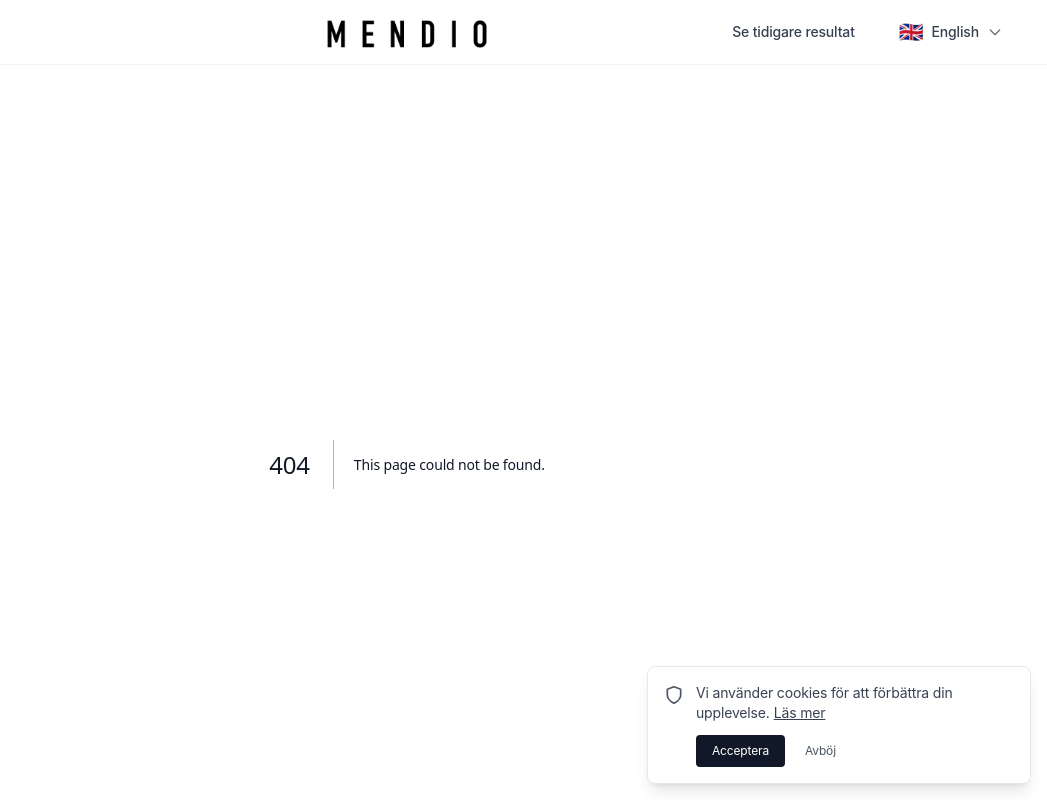
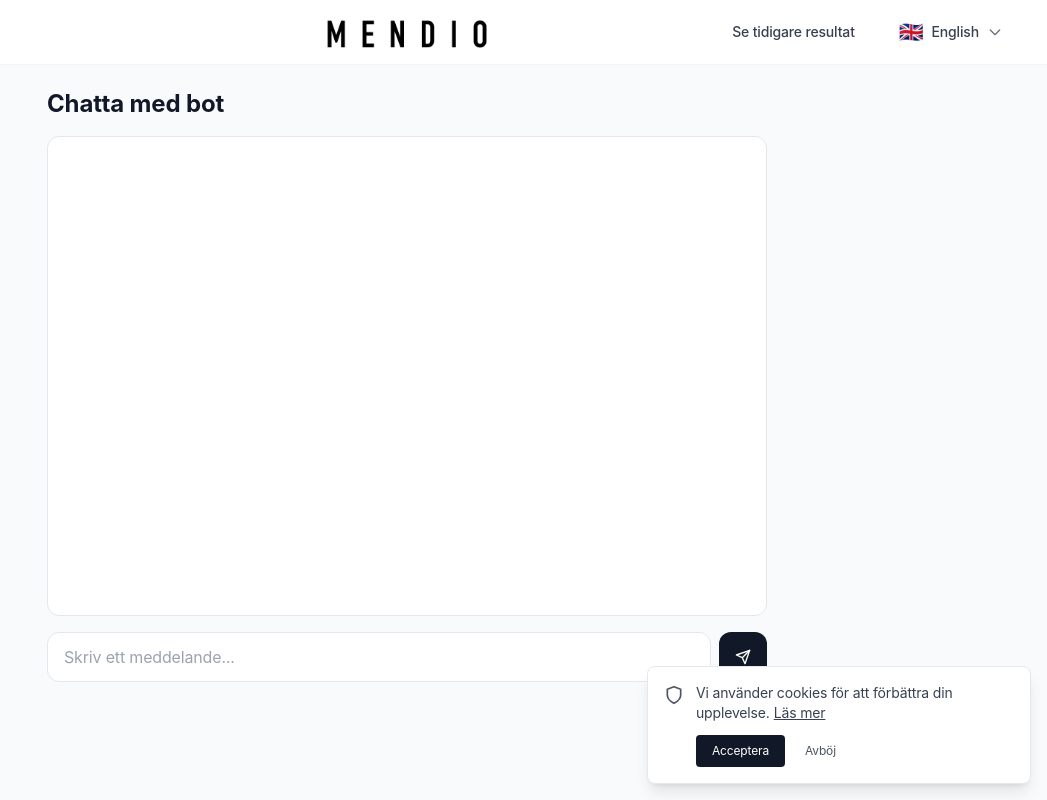
Before and after one commit to chgenberg/optero, a Next.js app: page /bots/1 in a window 1280 px wide. Before the commit this address had no page. Shown: the top 800 px of the page, without its empty margins (233-1280 px from the left). Built offline with nearby package versions, Linux system fonts and the light colour scheme.

Commit message:
feat(bots): public chat page, build link, slack webhook + better prompts

```diff
--- a/app/api/bots/build/route.ts
+++ b/app/api/bots/build/route.ts
@@ -12,6 +12,7 @@ export async function POST(req: NextRequest) {
       problem: consult.problems?.[0] || "",
       type: "knowledge", // default, can be updated via /api/bots/update
       webhookUrl: null as string | null,
+      slackWebhook: null as string | null,
       goals: consult.websiteSummary?.summary?.goals || [],
       context: {
         websiteMainText: consult.websiteSummary?.mainText || consult.websiteContent || "",
--- a/app/api/bots/chat/route.ts
+++ b/app/api/bots/chat/route.ts
@@ -10,7 +10,7 @@ export async function POST(req: NextRequest) {
     const bot = await prisma.bot.findUnique({ where: { id: botId } });
     if (!bot) return NextResponse.json({ error: "Bot not found" }, { status: 404 });
 
-    const system = `Du är en företagsbot. Följ botens specifikation strikt.\n\nSpec: ${JSON.stringify(bot.spec).slice(0, 4000)}\n\nBottype: ${bot.type}.\n- knowledge: använd context för att svara.\n- lead: ställ 4-6 kvalificeringsfrågor (behov, budget, tidsram, roll, KPI), sammanfatta och POST:a till webhookUrl om satt.\n- support: kategorisera ärendet, föreslå lösning, be om kontaktinfo vid behov.\n`;
+    const system = `Du är en företagsbot. Följ specifikationen.\n\nSpec: ${JSON.stringify(bot.spec).slice(0, 4000)}\n\nBottype: ${bot.type}.\nknowledge:\n- svara bara utifrån context.\n- om saknas info: ställ precis en tydlig följdfråga.\nlead:\n- ställ i turordning: problem, mål/KPI, budgetintervall, tidsram, beslutsroll, nästa steg.\n- när allt är insamlat: gör en kort sammanfattning + CALL:WEBHOOK.\nsupport:\n- be om beskrivning, kategori, brådska, tidigare steg, kontaktinfo.\n- föreslå lösning + CALL:WEBHOOK.\n`;
 
     const messages = [
       { role: "system", content: system },
@@ -28,12 +28,14 @@ export async function POST(req: NextRequest) {
     // lead/support webhook best-effort
     try {
       const spec: any = bot.spec || {};
-      if (spec.webhookUrl && (bot.type === 'lead' || bot.type === 'support')) {
-        await fetch(spec.webhookUrl, {
-          method: 'POST',
-          headers: { 'Content-Type': 'application/json' },
-          body: JSON.stringify({ botId: bot.id, history, reply })
-        }).catch(() => {});
+      const payload = { botId: bot.id, history, reply };
+      if ((bot.type === 'lead' || bot.type === 'support')) {
+        if (spec.webhookUrl) {
+          await fetch(spec.webhookUrl, { method: 'POST', headers: { 'Content-Type': 'application/json' }, body: JSON.stringify(payload) }).catch(() => {});
+        }
+        if (spec.slackWebhook) {
+          await fetch(spec.slackWebhook, { method: 'POST', headers: { 'Content-Type': 'application/json' }, body: JSON.stringify({ text: `Ny ${bot.type}-sammanfattning:\n\n${reply}` }) }).catch(() => {});
+        }
       }
     } catch {}
 
--- a/app/api/bots/update/route.ts
+++ b/app/api/bots/update/route.ts
@@ -5,14 +5,14 @@ export const dynamic = "force-dynamic";
 
 export async function POST(req: NextRequest) {
   try {
-    const { botId, type, webhookUrl, name } = await req.json();
+    const { botId, type, webhookUrl, slackWebhook, name } = await req.json();
     if (!botId) return NextResponse.json({ error: "botId required" }, { status: 400 });
     const data: any = {};
     if (type) data.type = type;
-    if (webhookUrl !== undefined) {
+    if (webhookUrl !== undefined || slackWebhook !== undefined) {
       const existing = await prisma.bot.findUnique({ where: { id: botId }, select: { spec: true } });
       const currentSpec = (existing?.spec as Record<string, unknown> | null) ?? {};
-      data.spec = { ...currentSpec, webhookUrl };
+      data.spec = { ...currentSpec, ...(webhookUrl !== undefined ? { webhookUrl } : {}), ...(slackWebhook !== undefined ? { slackWebhook } : {}) };
     }
     if (name) data.name = name;
     const bot = await prisma.bot.update({ where: { id: botId }, data });
--- /dev/null
+++ b/app/bots/[botId]/page.tsx
@@ -0,0 +1,55 @@
+"use client";
+
+import { useEffect, useState, useRef } from "react";
+import { useParams } from "next/navigation";
+import { Send } from "lucide-react";
+
+export default function BotPublicChat() {
+  const params = useParams();
+  const botId = (params?.botId as string) || "";
+  const [messages, setMessages] = useState<{ role: "user" | "assistant"; content: string }[]>([]);
+  const [input, setInput] = useState("");
+  const [loading, setLoading] = useState(false);
+  const endRef = useRef<HTMLDivElement>(null);
+
+  useEffect(() => { endRef.current?.scrollIntoView({ behavior: "smooth" }); }, [messages]);
+
+  const send = async () => {
+    if (!input.trim() || loading) return;
+    const next = [...messages, { role: "user" as const, content: input }];
+    setMessages(next);
+    setInput("");
+    setLoading(true);
+    try {
+      const res = await fetch("/api/bots/chat", {
+        method: "POST",
+        headers: { "Content-Type": "application/json" },
+        body: JSON.stringify({ botId, history: next })
+      });
+      const data = await res.json();
+      setMessages((m) => [...m, { role: "assistant" as const, content: data.reply || "(ingen respons)" }]);
+    } finally {
+      setLoading(false);
+    }
+  };
+
+  return (
+    <div className="min-h-screen bg-gray-50 text-gray-900">
+      <div className="max-w-3xl mx-auto p-4 sm:p-6 pt-20">
+        <h1 className="text-2xl font-bold mb-4">Chatta med bot</h1>
+        <div className="h-[60vh] bg-white border border-gray-200 rounded-xl p-4 overflow-y-auto space-y-3">
+          {messages.map((m, i) => (
+            <div key={i} className={`flex ${m.role === 'user' ? 'justify-end' : 'justify-start'}`}>
+              <div className={`px-4 py-2 rounded-xl ${m.role === 'user' ? 'bg-gray-900 text-white' : 'bg-gray-100'}`}>{m.content}</div>
+            </div>
+          ))}
+          <div ref={endRef} />
+        </div>
+        <div className="mt-4 flex gap-2">
+          <input value={input} onChange={(e) => setInput(e.target.value)} onKeyDown={(e) => e.key==='Enter' && send()} placeholder="Skriv ett meddelande..." className="flex-1 px-4 py-3 bg-white border border-gray-200 rounded-xl" />
+          <button onClick={send} disabled={loading || !input.trim()} className="px-4 py-3 bg-gray-900 text-white rounded-xl"><Send className="w-4 h-4" /></button>
+        </div>
+      </div>
+    </div>
+  );
+}
--- a/app/business/executive-consultant/build/page.tsx
+++ b/app/business/executive-consultant/build/page.tsx
@@ -14,6 +14,7 @@ export default function BuildBotPage() {
   const [checkoutUrl, setCheckoutUrl] = useState<string>("");
   const [botType, setBotType] = useState<'knowledge' | 'lead' | 'support'>("knowledge");
   const [webhookUrl, setWebhookUrl] = useState<string>("");
+  const [slackWebhook, setSlackWebhook] = useState<string>("");
 
   useEffect(() => {
     const start = async () => {
@@ -105,11 +106,16 @@ export default function BuildBotPage() {
 
           {botId && (
             <div className="space-y-6">
-              {checkoutUrl && (
+              <div className="flex flex-col sm:flex-row gap-3 justify-end">
+                {botId && (
+                  <a href={`/bots/${botId}`} target="_blank" rel="noreferrer" className="px-6 py-3 bg-white border-2 border-gray-900 rounded-xl hover:bg-gray-50">Öppna publik chat</a>
+                )}
+                {checkoutUrl && (
                 <div className="flex justify-end">
                   <a href={checkoutUrl} target="_blank" rel="noreferrer" className="px-6 py-3 bg-gray-900 text-white rounded-xl hover:bg-gray-800">Uppgradera</a>
                 </div>
-              )}
+                )}
+              </div>
               <div className="space-y-4">
                 <div className="grid sm:grid-cols-2 gap-4">
                   <div>
@@ -124,6 +130,10 @@ export default function BuildBotPage() {
                     <label className="block text-sm font-semibold mb-1">Webhook (valfritt)</label>
                     <input value={webhookUrl} onChange={(e) => setWebhookUrl(e.target.value)} placeholder="https://..." className="w-full border border-gray-200 rounded-lg px-3 py-2" />
                   </div>
+                  <div>
+                    <label className="block text-sm font-semibold mb-1">Slack Webhook (valfritt)</label>
+                    <input value={slackWebhook} onChange={(e) => setSlackWebhook(e.target.value)} placeholder="https://hooks.slack.com/..." className="w-full border border-gray-200 rounded-lg px-3 py-2" />
+                  </div>
                 </div>
                 <div>
                   <button
@@ -132,7 +142,7 @@ export default function BuildBotPage() {
                       await fetch('/api/bots/update', {
                         method: 'POST',
                         headers: { 'Content-Type': 'application/json' },
-                        body: JSON.stringify({ botId, type: botType, webhookUrl })
+                        body: JSON.stringify({ botId, type: botType, webhookUrl, slackWebhook })
                       });
                       setStatus((s) => [...s, 'Uppdaterade bottype/webhook']);
                     }}
```
